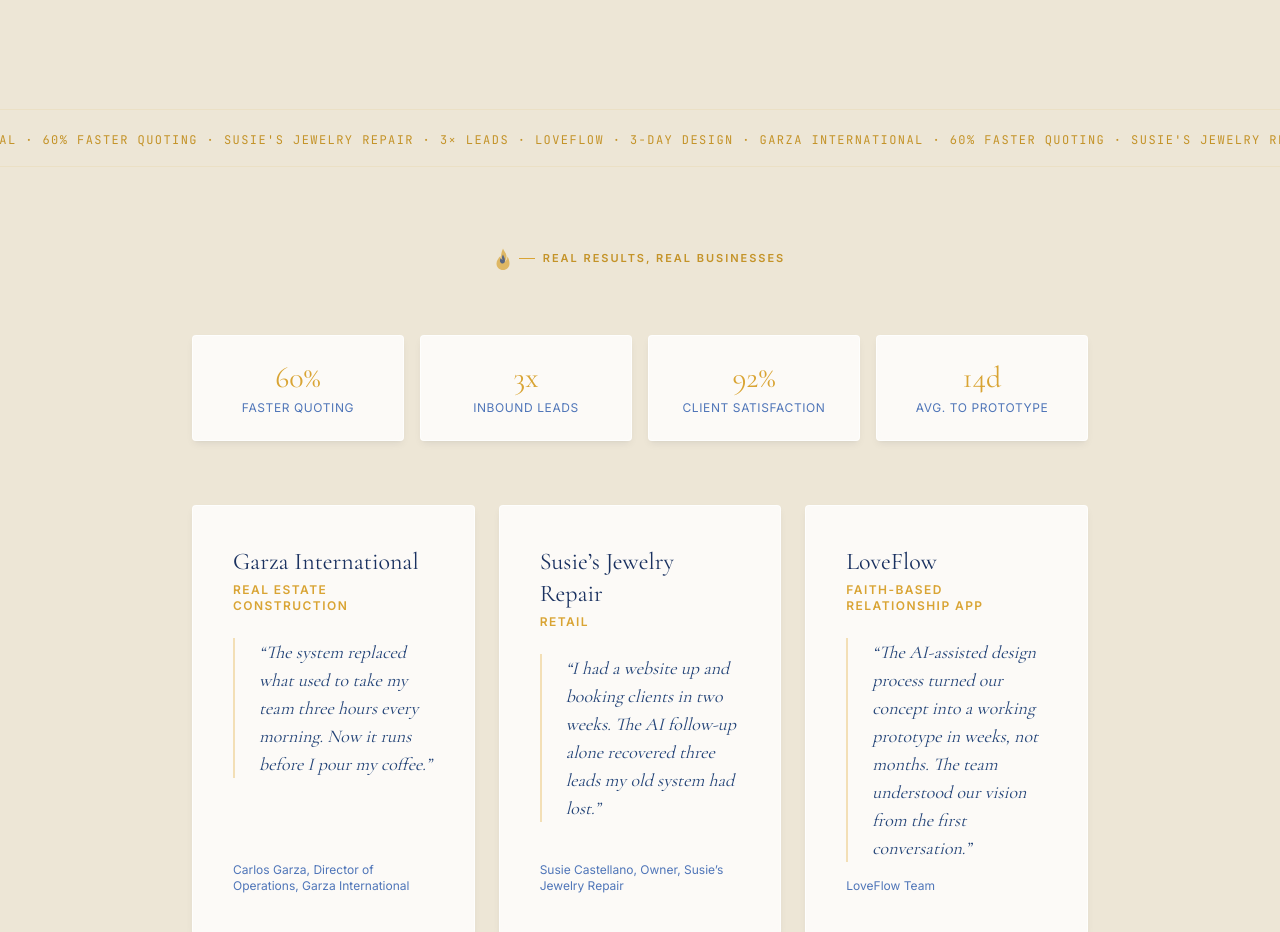
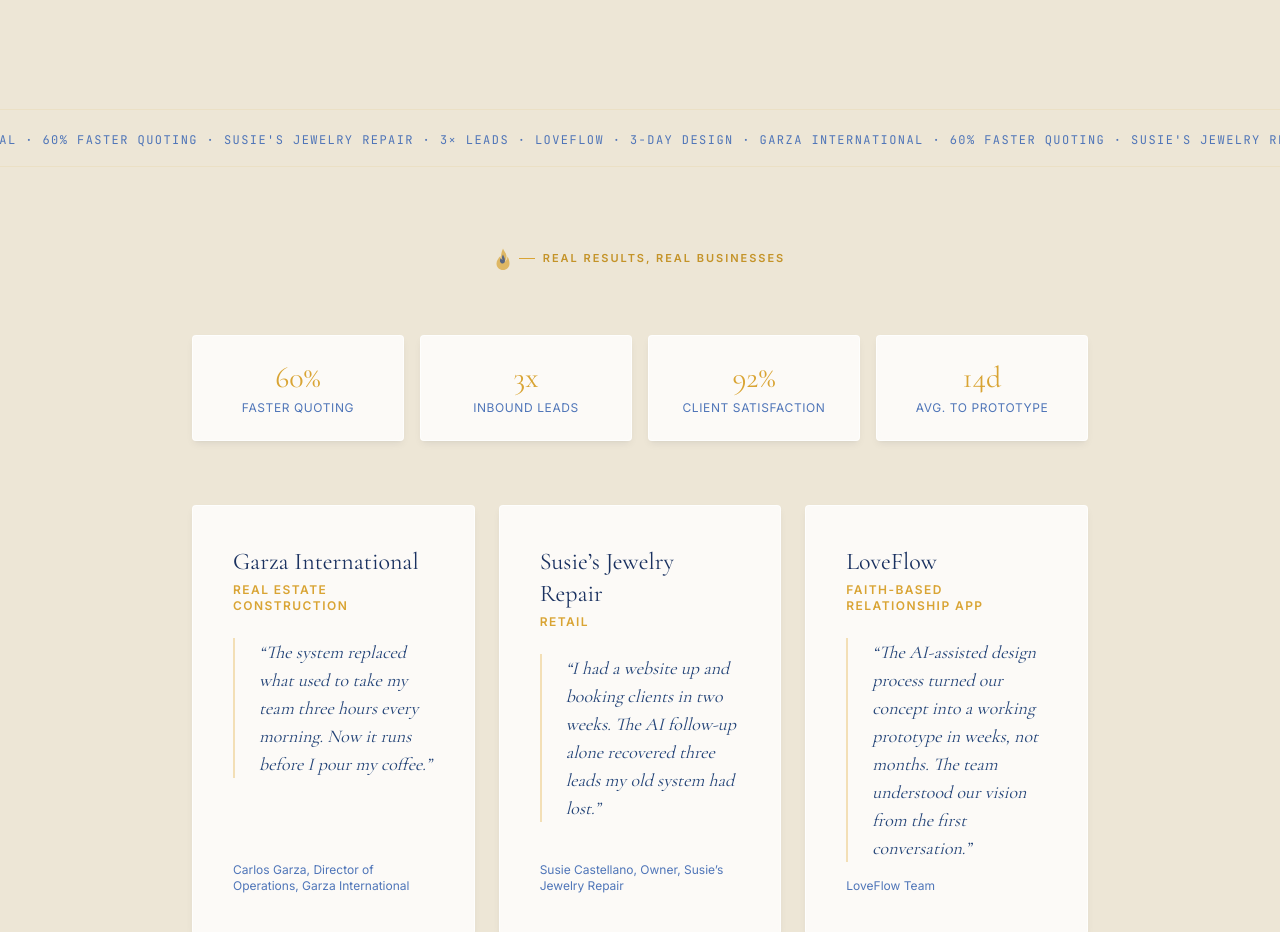
Before and after one commit to SanLuis-AI-Solutions/sanluisai-portfolio, a Next.js app: page / in a window 1280 px wide. Shown: the part 7180-8112 px from the top of the page. Built offline with nearby package versions, Linux system fonts and the light colour scheme.

Commit message:
fix: color contrast marquee text navy-500 on bone-200

```diff
--- a/components/SocialProof.tsx
+++ b/components/SocialProof.tsx
@@ -61,8 +61,8 @@ export default function SocialProof() {
       {/* Marquee/ticker band */}
       <div className="w-full overflow-hidden mb-20 border-t border-b border-gold-600/10 py-4">
         <div className="animate-marquee whitespace-nowrap">
-          <span className="font-mono text-xs text-gold-700 tracking-[0.12em] uppercase">{marqueeItems}</span>
-          <span className="font-mono text-xs text-gold-700 tracking-[0.12em] uppercase">{marqueeItems}</span>
+          <span className="font-mono text-xs text-navy-500 tracking-[0.12em] uppercase">{marqueeItems}</span>
+          <span className="font-mono text-xs text-navy-500 tracking-[0.12em] uppercase">{marqueeItems}</span>
         </div>
       </div>
       <div className="max-w-[1440px] mx-auto px-8 md:px-16 lg:px-24">
```
